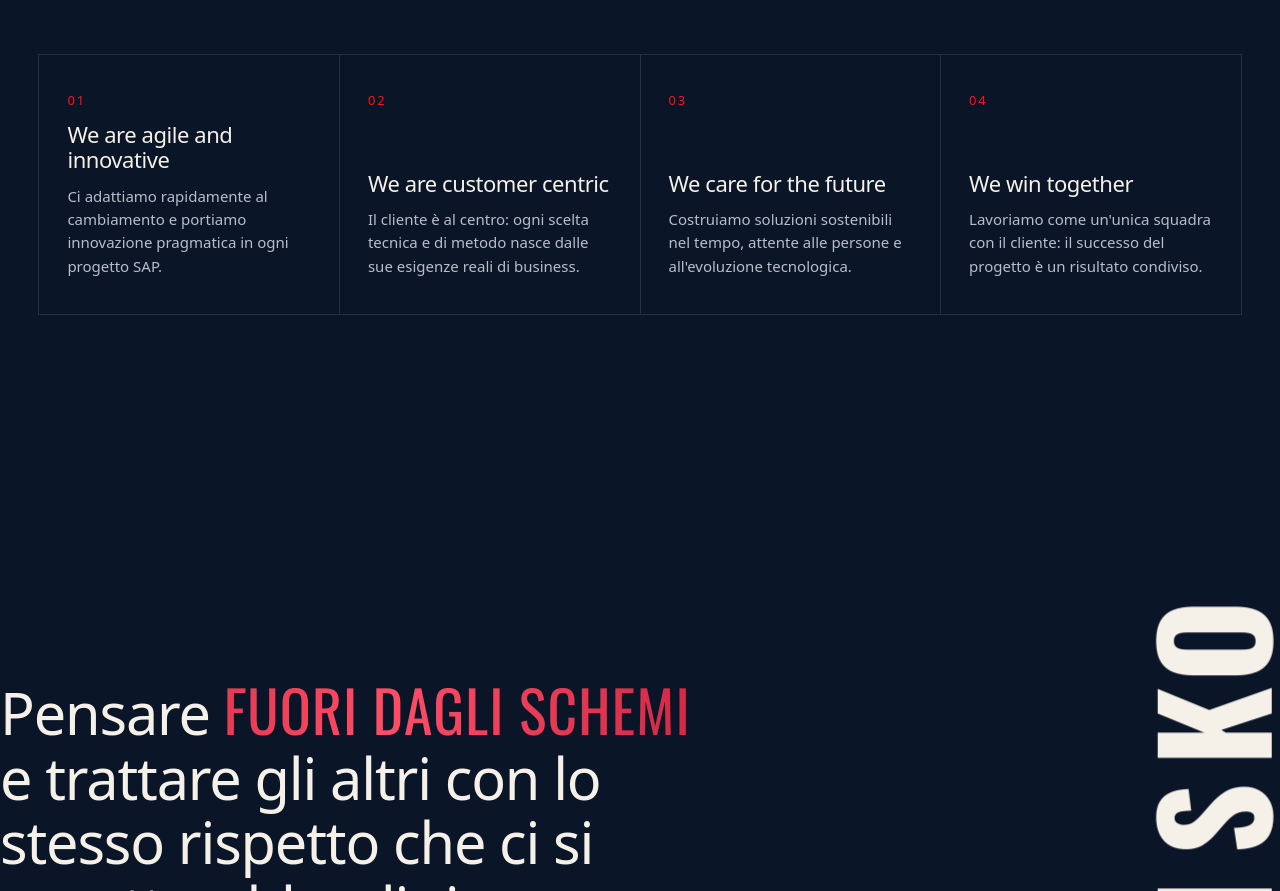
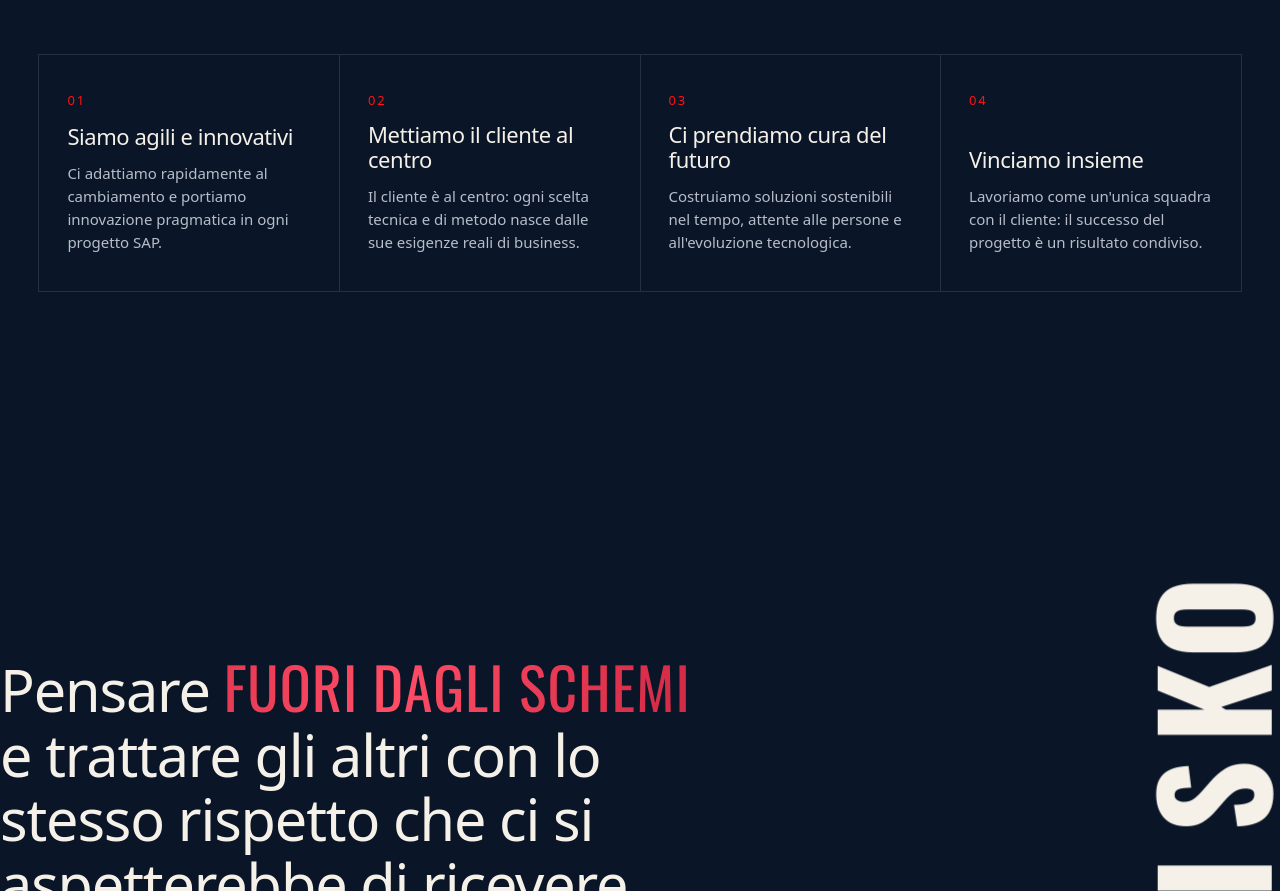
Before and after one commit to retroemulator/eurisko, a plain HTML site: page azienda.html in a window 1280 px wide. Shown: the part 1625-2516 px from the top of the page. Drawn offline with nearby package versions, Linux system fonts and the light colour scheme; a web font is replaced by a local one.

Commit message:
Azienda Our Values: titoli box tradotti in italiano — 'Siamo agili e innovativi' / 'Mettiamo il cliente al centro' / 'Ci prendiamo cura del futuro' / 'Vinciamo insieme' (testi descrittivi sotto erano già in italiano)

```diff
--- a/azienda.html
+++ b/azienda.html
@@ -146,22 +146,22 @@
     <div class="ourvalues reveal">
       <div class="ourvalues__item">
         <span class="ourvalues__num">01</span>
-        <h3 class="ourvalues__title">We are agile and innovative</h3>
+        <h3 class="ourvalues__title">Siamo agili e innovativi</h3>
         <p class="ourvalues__text">Ci adattiamo rapidamente al cambiamento e portiamo innovazione pragmatica in ogni progetto SAP.</p>
       </div>
       <div class="ourvalues__item">
         <span class="ourvalues__num">02</span>
-        <h3 class="ourvalues__title">We are customer centric</h3>
+        <h3 class="ourvalues__title">Mettiamo il cliente al centro</h3>
         <p class="ourvalues__text">Il cliente è al centro: ogni scelta tecnica e di metodo nasce dalle sue esigenze reali di business.</p>
       </div>
       <div class="ourvalues__item">
         <span class="ourvalues__num">03</span>
-        <h3 class="ourvalues__title">We care for the future</h3>
+        <h3 class="ourvalues__title">Ci prendiamo cura del futuro</h3>
         <p class="ourvalues__text">Costruiamo soluzioni sostenibili nel tempo, attente alle persone e all'evoluzione tecnologica.</p>
       </div>
       <div class="ourvalues__item">
         <span class="ourvalues__num">04</span>
-        <h3 class="ourvalues__title">We win together</h3>
+        <h3 class="ourvalues__title">Vinciamo insieme</h3>
         <p class="ourvalues__text">Lavoriamo come un'unica squadra con il cliente: il successo del progetto è un risultato condiviso.</p>
       </div>
     </div>
```
